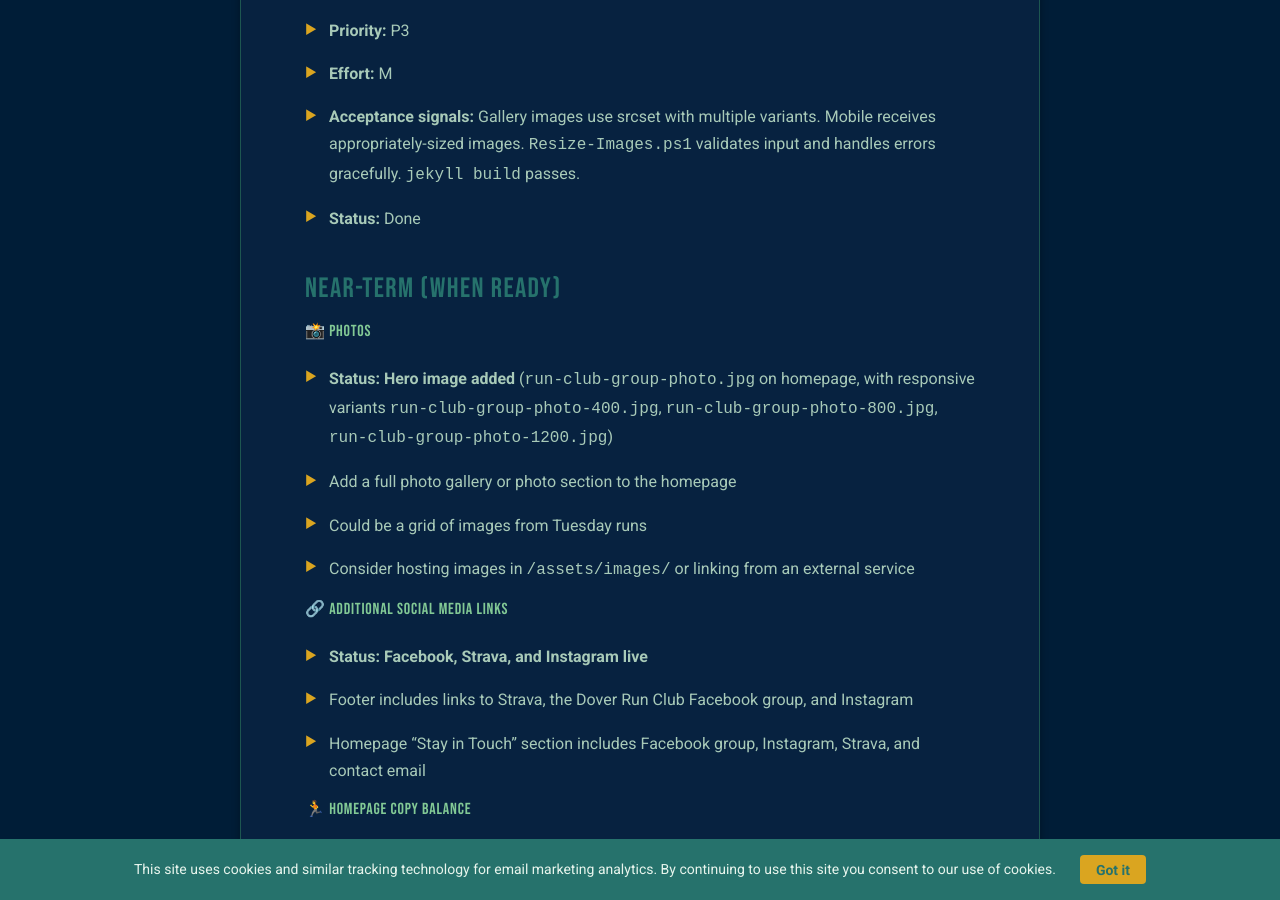
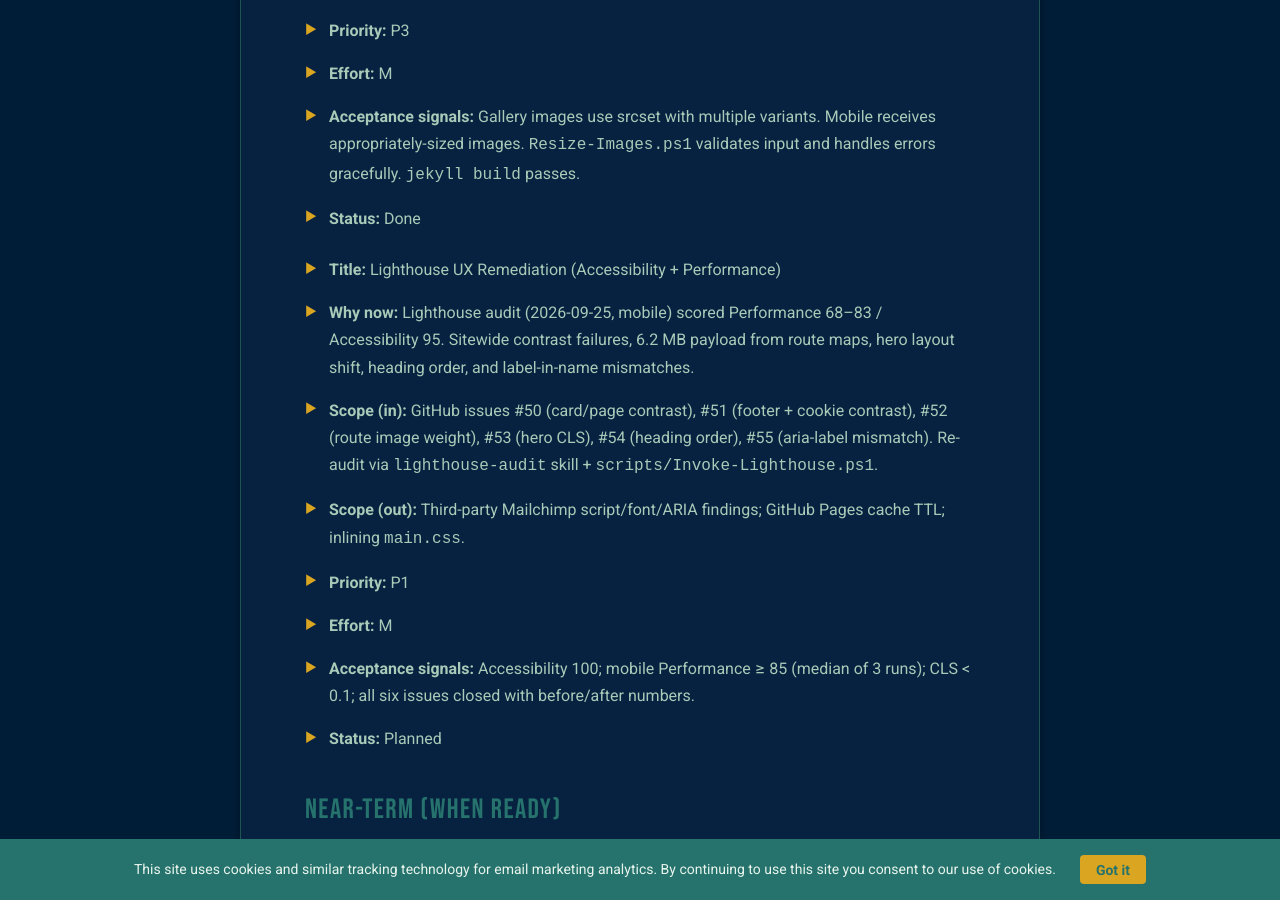
Before and after one commit to dekay2001/dover-run-club-website, a Jekyll site: the page built from design/website-roadmap.md, in a window 1280 px wide and 900 px high, scrolled down 11110 px. Built offline with Jekyll 4.4.1, drawn with Linux system fonts in a browser that asks for light colours; our own code applies the rules of GitHub Pages for plain Markdown files.

Commit message:
Add lighthouse-audit skill and Invoke-Lighthouse.ps1 script
Reusable Lighthouse run/compare workflow with baseline and triage mapping to issues #50-#55. Registers skill in copilot-instructions and adds Lighthouse UX Remediation roadmap entry.

```diff
--- a/design/website-roadmap.md
+++ b/design/website-roadmap.md
@@ -210,6 +210,15 @@ Ideas can be generated by the idea agent, planned by the planning agent, impleme
 - **Acceptance signals:** Gallery images use srcset with multiple variants. Mobile receives appropriately-sized images. `Resize-Images.ps1` validates input and handles errors gracefully. `jekyll build` passes.
 - **Status:** Done
 
+- **Title:** Lighthouse UX Remediation (Accessibility + Performance)
+- **Why now:** Lighthouse audit (2026-09-25, mobile) scored Performance 68–83 / Accessibility 95. Sitewide contrast failures, 6.2 MB payload from route maps, hero layout shift, heading order, and label-in-name mismatches.
+- **Scope (in):** GitHub issues #50 (card/page contrast), #51 (footer + cookie contrast), #52 (route image weight), #53 (hero CLS), #54 (heading order), #55 (aria-label mismatch). Re-audit via `lighthouse-audit` skill + `scripts/Invoke-Lighthouse.ps1`.
+- **Scope (out):** Third-party Mailchimp script/font/ARIA findings; GitHub Pages cache TTL; inlining `main.css`.
+- **Priority:** P1
+- **Effort:** M
+- **Acceptance signals:** Accessibility 100; mobile Performance ≥ 85 (median of 3 runs); CLS < 0.1; all six issues closed with before/after numbers.
+- **Status:** Planned
+
 ### Near-Term (when ready)
 
 #### 📸 Photos
```
Also changed, not shown: .github/copilot-instructions.md, .github/skills/lighthouse-audit/SKILL.md (added), 1 other file.
